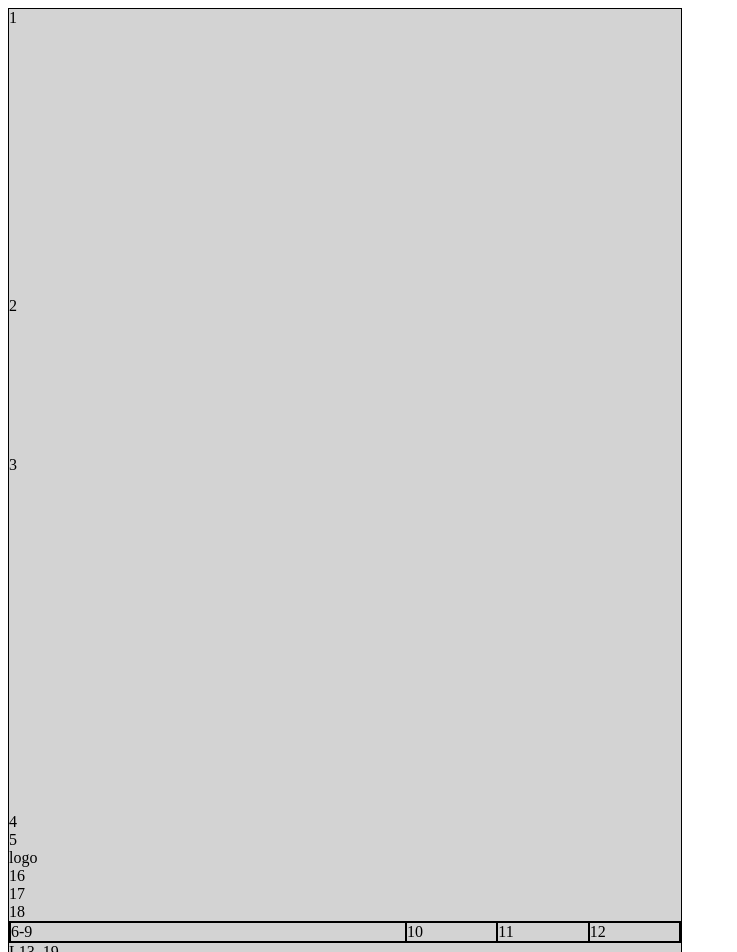
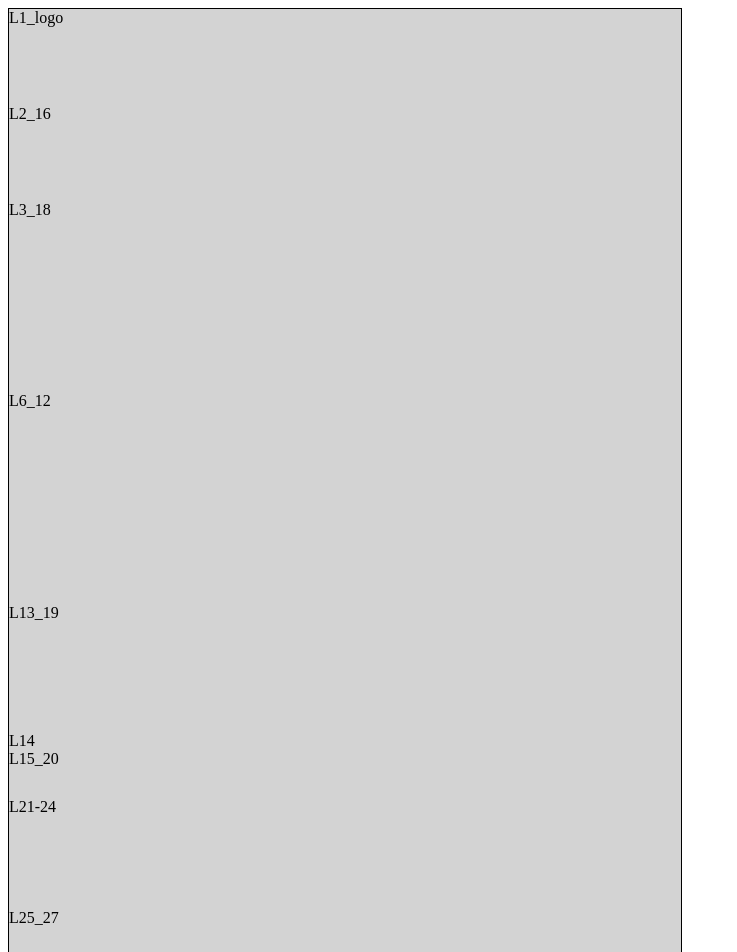
Before and after one commit to vilcinskij/CMR, a Next.js app: page /cmr in a window 1280 px wide. Shown: the top 952 px of the page, without its empty margins (0-737 px from the left). Built offline with nearby package versions, Linux system fonts and the light colour scheme.

Commit message:
rows done

```diff
--- a/pages/cmr.js
+++ b/pages/cmr.js
@@ -3,26 +3,10 @@ import styles from '../styles/Cmr.module.css';
 const Cmr = () => {
     return (
         <div className={styles.mainCmrBlank}>
-                <div className={styles.c01}>1</div>
-                <div className={styles.c02}>2</div>
-                <div className={styles.c03}>3</div>
-                <div className={styles.c04}>4</div>
-                <div className={styles.c05}>5</div>
-
-                <div className={styles.logof16t18}>
-                    <div className={styles.logo}>logo</div>
-                    <div className={styles.c16}>16</div>
-                    <div className={styles.c17}>17</div>
-                    <div className={styles.c18}>18</div>
-                </div>
-
-            <div className={styles.description}>
-                <div className={styles.c6_9}>6-9</div>
-                <div className={styles.c10}>10</div>
-                <div className={styles.c11}>11</div>
-                <div className={styles.c12}>12</div>
-
-            </div>
+            <div className={styles.l1_logo}>L1_logo</div>
+            <div className={styles.l2_16}>L2_16</div>
+            <div className={styles.l3_18}>L3_18</div>
+            <div className={styles.l6_12}>L6_12</div>
             <div className={styles.l13_19}>L13_19</div>
             <div className={styles.l14}>L14</div>
             <div className={styles.l15_20}>L15_20</div>
--- a/styles/Cmr.module.css
+++ b/styles/Cmr.module.css
@@ -4,43 +4,5 @@
   background-color: lightgray;
   border: solid black 1px;
   display: grid;
-  grid-template-rows: 384fr 212fr 476fr;
-}
-.mainCmrBlank .f01t05logof16t18 {
-  background-color: lightgray;
-  border: solid black 1px;
-  display: grid;
-  grid-template-columns: 1fr 1fr;
-}
-.mainCmrBlank .f01t05logof16t18 .f01t05 {
-  display: grid;
-  grid-template-rows: 6fr 6fr 4fr 4fr 4fr;
-}
-.mainCmrBlank .f01t05logof16t18 .f01t05 .c01,
-.mainCmrBlank .f01t05logof16t18 .f01t05 .c02,
-.mainCmrBlank .f01t05logof16t18 .f01t05 .c03,
-.mainCmrBlank .f01t05logof16t18 .f01t05 .c04,
-.mainCmrBlank .f01t05logof16t18 .f01t05 .c05 {
-  border: solid black 1px;
-}
-.mainCmrBlank .f01t05logof16t18 .logof16t18 {
-  display: grid;
-  grid-template-row: 1fr 1fr 1fr 1fr;
-  border: solid black 1px;
-}
-.mainCmrBlank .f01t05logof16t18 .logof16t18 .c16,
-.mainCmrBlank .f01t05logof16t18 .logof16t18 .c17,
-.mainCmrBlank .f01t05logof16t18 .logof16t18 .c18 {
-  border: solid black 1px;
-}
-.mainCmrBlank .description {
-  display: grid;
-  grid-template-columns: 26fr 6fr 6fr 6fr;
-  border: solid black 1px;
-}
-.mainCmrBlank .description .c6_9,
-.mainCmrBlank .description .c10,
-.mainCmrBlank .description .c11,
-.mainCmrBlank .description .c12 {
-  border: solid black 1px;
+  grid-template-rows: 96fr 96fr 192fr 212fr 128fr 16fr 48fr 112fr 80fr 48fr 32fr;
 }/*# sourceMappingURL=Cmr.module.css.map */
--- a/styles/Cmr.module.scss
+++ b/styles/Cmr.module.scss
@@ -4,61 +4,7 @@
     background-color: lightgray;
     border: solid black 1px;
     display: grid;
-    grid-template-rows: 384fr 212fr 476fr;
+    grid-template-rows: 96fr 96fr 192fr 212fr 128fr 16fr 48fr 112fr 80fr 48fr 32fr;
 
 
-
-    .f01t05logof16t18 {
-        background-color: lightgray;
-        border: solid black 1px;
-        display: grid;
-        grid-template-columns: 1fr 1fr;
-
-        .f01t05 {
-            display: grid;
-            grid-template-rows: 6fr 6fr 4fr 4fr 4fr;
-
-            .c01,
-            .c02,
-            .c03,
-            .c04,
-            .c05 {
-                border: solid black 1px;
-
-            }
-
-        }
-
-        .logof16t18 {
-            display: grid;
-            grid-template-row: 1fr 1fr 1fr 1fr;
-            border: solid black 1px;
-
-            .c16,
-            .c17,
-            .c18 {
-                border: solid black 1px;
-
-            }
-        }
-    }
-
-    .description {
-        display: grid;
-        grid-template-columns: 26fr 6fr 6fr 6fr;
-        border: solid black 1px;
-
-
-        .c6_9,
-        .c10,
-        .c11,
-        .c12 {
-            border: solid black 1px;
-
-        }
-
-
-    }
-
-    .footer {}
 }
```
Also changed, not shown: 1 other file (tests, documents, lock files or other folders).
